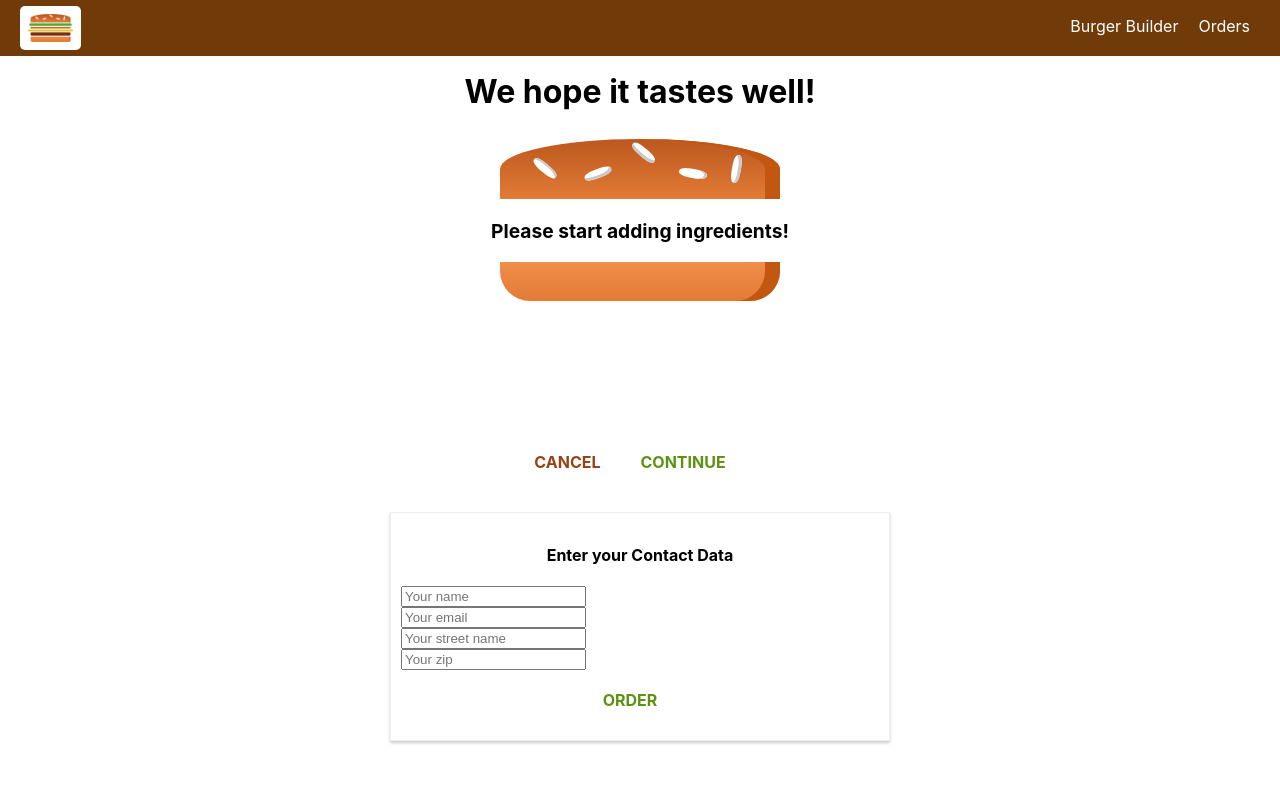
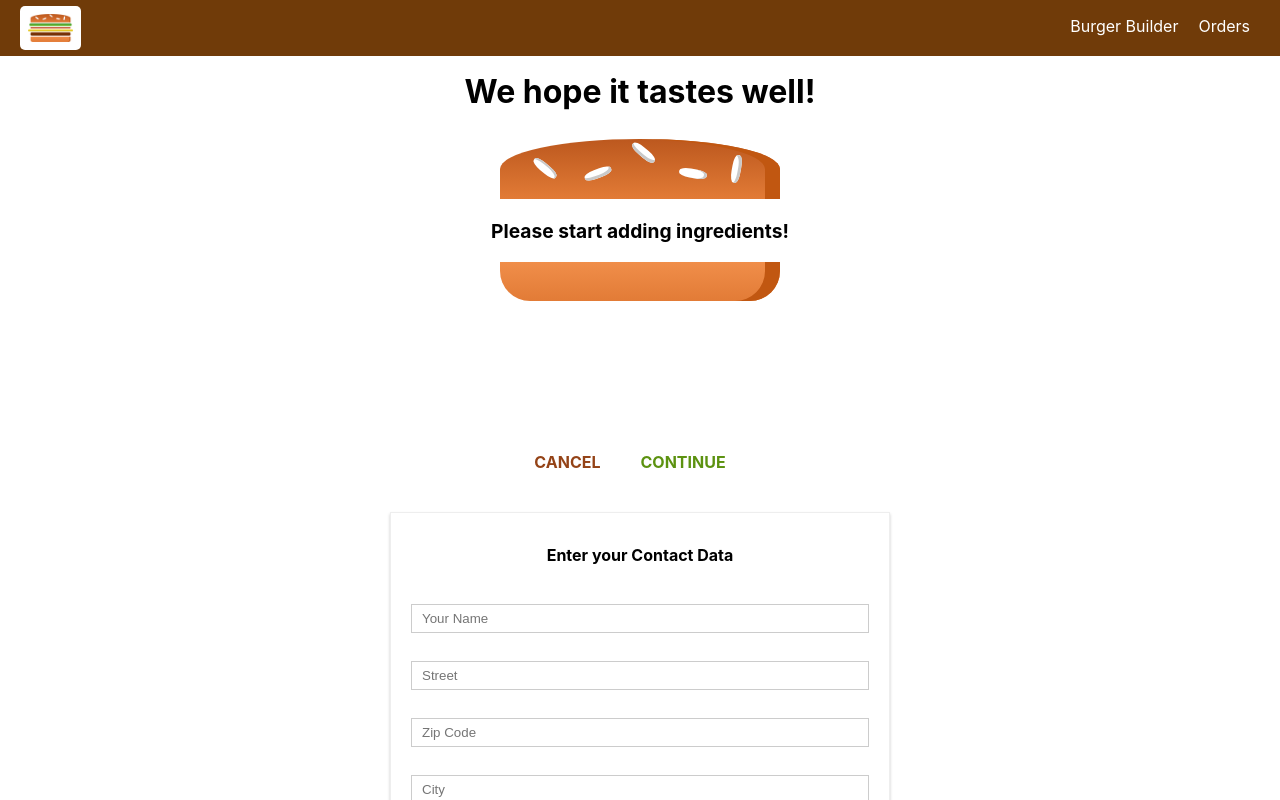
Before and after one commit to DomWat/udemy-projects, a React (Create React App) app in the folder burger-builder/: page /checkout in a window 1280 px wide. Both pictures are taken after a click on the button "CONTINUE". Shown: the top 800 px of the page. Built offline with nearby package versions, Linux system fonts and the light colour scheme.

Commit message:
form and validation

```diff
--- a/burger-builder/src/Components/Burger/OrderSummary/OrderSummary.js
+++ b/burger-builder/src/Components/Burger/OrderSummary/OrderSummary.js
@@ -1,6 +1,7 @@
 import React from 'react'
 import Aux from '../../../hoc/Aux'
 import classes from '../../UI/Button/Button.module.css'
+// import Button from '../../UI/Button/Button'
 
 const orderSummary = (props) => {
     const ingredientSummary = Object.keys(props.ingredients)
--- a/burger-builder/src/Components/UI/Button/Button.js
+++ b/burger-builder/src/Components/UI/Button/Button.js
@@ -3,6 +3,7 @@
 
 const button = (props) => (
     <button
+        disabled = {props.disabled}
         className = {[classes.Button, classes[props.btnType]].join(' ')}
         onClick = {props.clicked}>{props.children}</button>
 )
--- a/burger-builder/src/Components/UI/Button/Button.module.css
+++ b/burger-builder/src/Components/UI/Button/Button.module.css
@@ -15,6 +15,11 @@
     padding-left: 0;
 }
 
+.Button:disabled {
+    color: #ccc;
+    cursor: not-allowed;
+}
+
 .Success {
     color: #5C9210;
 }
--- /dev/null
+++ b/burger-builder/src/Components/UI/Input/Input.js
@@ -0,0 +1,58 @@
+import React from 'react'
+import classes from './Input.module.css'
+
+const input = (props) => {
+    let inputElement = null
+
+    const inputClasses = [classes.InputElement]
+
+    if(props.invalid && props.shouldValidate && props.touched) {
+        inputClasses.push(classes.Invalid)
+    }
+
+    switch (props.elementType) {
+        case ('input'):
+            inputElement = <input
+                className={inputClasses.join(' ')}
+                {...props.elementConfig}
+                value={props.value}
+                onChange={props.changed} />
+            break
+        case ('textarea'):
+            inputElement = <textarea
+                className={inputClasses.join(' ')}
+                {...props.elementConfig}
+                value={props.value}
+                onChange={props.changed} />
+            break
+        case ('select'):
+            inputElement = (
+                <select
+                    className={inputClasses.join(' ')}
+                    value={props.value}
+                    onChange={props.changed}>
+                    {props.elementConfig.options.map(option => (
+                        <option key={option.value} value={option.value}>
+                            {option.displayValue}
+                        </option>
+                    ))}
+                </select>
+            )
+            break
+        default:
+            inputElement = <input
+                className={inputClasses.join(' ')}
+                {...props.elementConfig}
+                value={props.value}
+                onChange={props.changed} />
+    }
+
+    return (
+        <div className={classes.Input}>
+            <label className={classes.Label}>{props.label}</label>
+            {inputElement}
+        </div>
+    )
+}
+
+export default input
--- /dev/null
+++ b/burger-builder/src/Components/UI/Input/Input.module.css
@@ -0,0 +1,30 @@
+.Input {
+    width: 100%;
+    padding: 10px;
+    box-sizing: border-box;
+}
+
+.Label {
+    font-weight: bold;
+    display: block;
+    margin-bottom: 8px;
+}
+
+.InputElement {
+    outline: none;
+    border: 1px solid #ccc;
+    padding: 6px 10px;
+    display: block;
+    width: 100%;
+    box-sizing: border-box;
+}
+
+.InputElement:focus {
+    outline: none;
+    background-color: #ccc;
+}
+
+.Invalid {
+    border: 1px solid red;
+    background-color: #FDA49A;
+}
--- a/burger-builder/src/Components/containers/BurgerBuilder.js
+++ b/burger-builder/src/Components/containers/BurgerBuilder.js
@@ -22,7 +22,7 @@
 
     state = {
         ingredients: null,
-        totalPrice: 5.3,
+        totalPrice: 4,
         purchasable: false,
         purchasing: false,
         loading: false
--- a/burger-builder/src/Components/containers/Checkout/ContactData/ContactData.js
+++ b/burger-builder/src/Components/containers/Checkout/ContactData/ContactData.js
@@ -3,34 +3,119 @@
 import classes from './ContactData.module.css'
 import axios from '../../../../axios-orders'
 import Spinner from '../../../UI/Spinner/Spinner'
+import Input from '../../../UI/Input/Input'
 
 class ContactData extends Component {
     state = {
-        name: '',
-        email: '',
-        address: {
-            street: '',
-            zip: ''
+        orderForm: {
+            name: {
+                elementType: 'input',
+                elementConfig: {
+                    type: 'text',
+                    placeholder: 'Your Name'
+                },
+                value: '',
+                validation: {
+                    required: true
+                },
+                valid: false,
+                touched: false
+            },
+            street: {
+                elementType: 'input',
+                elementConfig: {
+                    type: 'text',
+                    placeholder: 'Street'
+                },
+                value: '',
+                validation: {
+                    required: true
+                },
+                valid: false,
+                touched: false
+            },
+            zipCode: {
+                elementType: 'input',
+                elementConfig: {
+                    type: 'text',
+                    placeholder: 'Zip Code'
+                },
+                value: '',
+                validation: {
+                    required: true,
+                    minLength: 5,
+                    maxLength: 5
+                },
+                valid: false,
+                touched: false
+            },
+            city: {
+                elementType: 'input',
+                elementConfig: {
+                    type: 'text',
+                    placeholder: 'City'
+                },
+                value: '',
+                validation: {
+                    required: true
+                },
+                valid: false,
+                touched: false
+            },
+            state: {
+                elementType: 'input',
+                elementConfig: {
+                    type: 'text',
+                    placeholder: 'State'
+                },
+                value: '',
+                validation: {
+                    required: true
+                },
+                valid: false,
+                touched: false
+            },
+            email: {
+                elementType: 'input',
+                elementConfig: {
+                    type: 'email',
+                    placeholder: 'Your Email'
+                },
+                value: '',
+                validation: {
+                    required: true
+                },
+                valid: false,
+                touched: false
+            },
+            deliveryMethod: {
+                elementType: 'select',
+                elementConfig: {
+                    options: [
+                        {value: 'fastest', displayValue: 'Fastest'},
+                        {value: 'cheapest', displayValue: 'Cheapest'}
+                        ]
+                },
+                value: 'fastest',
+                validation: {},
+                valid: true
+            }
         },
+        formisValid: false,
         loading: false
     }
 
     orderHandler = (event) => {
         event.preventDefault()
         this.setState({ loading: true })
+        const formData = {}
+        for(let formElementIdentifier in this.state.orderForm) {
+            formData[formElementIdentifier] = this.state.orderForm[formElementIdentifier].value
+        }
         const order = {
             ingredients: this.props.ingredients,
             price: this.props.price,
-            customer: {
-                name: 'Dom Waters',
-                address: {
-                    street: 'Teststreet 1',
-                    city: 'Houston',
-                    state: 'Texas'
-                },
-                email: 'test@test.com'
-            },
-            deliveryMethod: 'fastest'
+            orderData: formData
         }
         axios.post('/orders.json', order)
             .then(response => {
@@ -42,14 +127,69 @@
             })
     }
 
+    checkValidity(value, rules) {
+        let isValid = true
+
+        if(!rules) {
+            return true
+        }
+
+        if(rules.required) {
+            isValid = value.trim() !== '' && isValid
+        }
+
+        if (rules.minLength) {
+            isValid = value.length >= rules.minLength && isValid
+        }
+
+        if (rules.maxLength) {
+            isValid = value.length <= rules.maxLength && isValid
+        }
+
+        return isValid
+    }
+
+    inputChangedHandler = (event, inputIdentifier) => {
+        const updatedOrderForm = {
+            ...this.state.orderForm
+        }
+        const updatedFormElement = {
+            ...updatedOrderForm[inputIdentifier]
+        }
+        updatedFormElement.value = event.target.value
+        updatedFormElement.valid = this.checkValidity(updatedFormElement.value, updatedFormElement.validation)
+        updatedFormElement.touched = true
+        updatedOrderForm[inputIdentifier] = updatedFormElement
+
+        let formIsValid = true
+        for(let inputIdentifier in updatedOrderForm) {
+            formIsValid = updatedOrderForm[inputIdentifier].valid && formIsValid
+        }
+        this.setState({orderForm: updatedOrderForm, formIsValid: formIsValid})
+    }
+
     render() {
+        const formElementsArray = []
+        for(let key in this.state.orderForm) {
+            formElementsArray.push({
+                id: key,
+                config: this.state.orderForm[key]
+            })
+        }
         let form = (
-            <form>
-                <input className={classes.Input} type='text' name='name' placeholder='Your name' />
-                <input className={classes.Input} type='email' name='email' placeholder='Your email' />
-                <input className={classes.Input} type='text' name='street' placeholder='Your street name' />
-                <input className={classes.Input} type='text' name='zip' placeholder='Your zip' />
-                <Button btnType='Success' clicked={this.orderHandler}>ORDER</Button>
+            <form onSubmit={this.orderHandler}>
+                {formElementsArray.map(formElement => (
+                    <Input
+                        key = {formElement.id}
+                        elementType = {formElement.config.elementType}
+                        elementConfig = {formElement.config.elementConfig}
+                        vlaue = {formElement.config.value}
+                        invalid= {!formElement.config.valid}
+                        shouldValidate = {formElement.config.validation}
+                        touched={formElement.config.touched}
+                        changed = {(event) => this.inputChangedHandler(event, formElement.id)}/>
+                ))}
+                <Button btnType='Success' disabled = {this.state.formisValid} >ORDER</Button>
             </form>)
         if (this.state.loading) {
             form = <Spinner />
--- a/burger-builder/src/Components/containers/Checkout/ContactData/ContactData.module.css
+++ b/burger-builder/src/Components/containers/Checkout/ContactData/ContactData.module.css
@@ -8,10 +8,6 @@
     box-sizing: border-box;
 }
 
-.Input {
-    display: block;
-}
-
 @media (min-width: 600px) {
     .ContactData {
         width: 500px;
```
